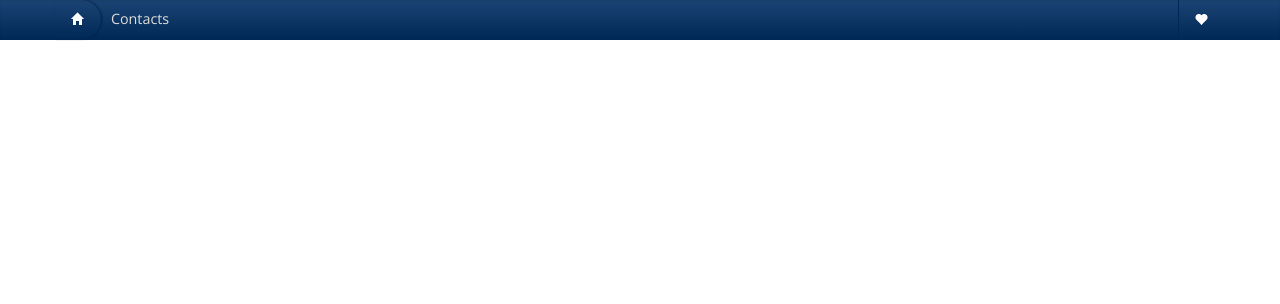
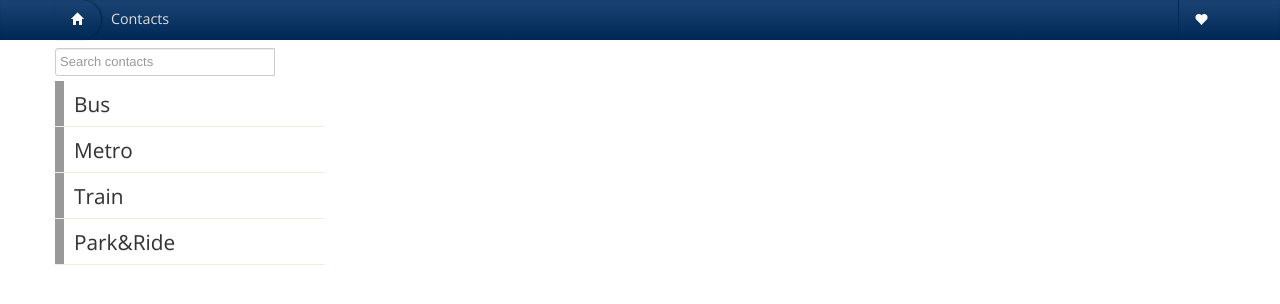
Before and after one commit to mollyproject/mollycon-bootstrap, a plain HTML site: page transport.html in a window 1280 px wide. Drawn offline with nearby package versions, Linux system fonts and the light colour scheme.

Commit message:
Navigation bar for bus, metro, train, ...

```diff
--- a/transport.html
+++ b/transport.html
@@ -50,13 +50,33 @@
   </div>
 </div>
 <!-- End Navbar -->
-
-  <div class="container content">
+  <div class="contacts container content">
     <div class="row">
-
+      <div class="span3">
+        <div class="control-group">
+          <div class="controls">
+            <div id="search-box" class="input-append">
+              <input id="appendedInputButton" placeholder="Search contacts" size="16" type="text">
+              <!-- button should only appear when text field is selected -->
+              <!--<button class="btn" type="button">cancel</button>-->
+            </div>
+            <div>
+            <!-- Navigation -->
+            <ul class="list-regular">
+             <li id="bus"><a href="#">Bus</a></li>
+             <li id="metro"><a href="#">Metro</a></li>
+             <li id="train"><a href="#">Train</a></li>
+             <li id="parkride"><a href="#">Park&amp;Ride</a></li>
+            </ul>
+            </div>
+          </div>
+        </div>
+      </div>
+      <div class="span9">
+      <!-- Content with the widgets -->
+      </div>
     </div>
   </div>
-
   <script type="text/javascript" src="http://ajax.googleapis.com/ajax/libs/jquery/1.7.2/jquery.min.js"></script>
   <script type="text/javascript" src="https://cdnjs.cloudflare.com/ajax/libs/twitter-bootstrap/2.0.2/bootstrap.min.js"></script>
 
```
